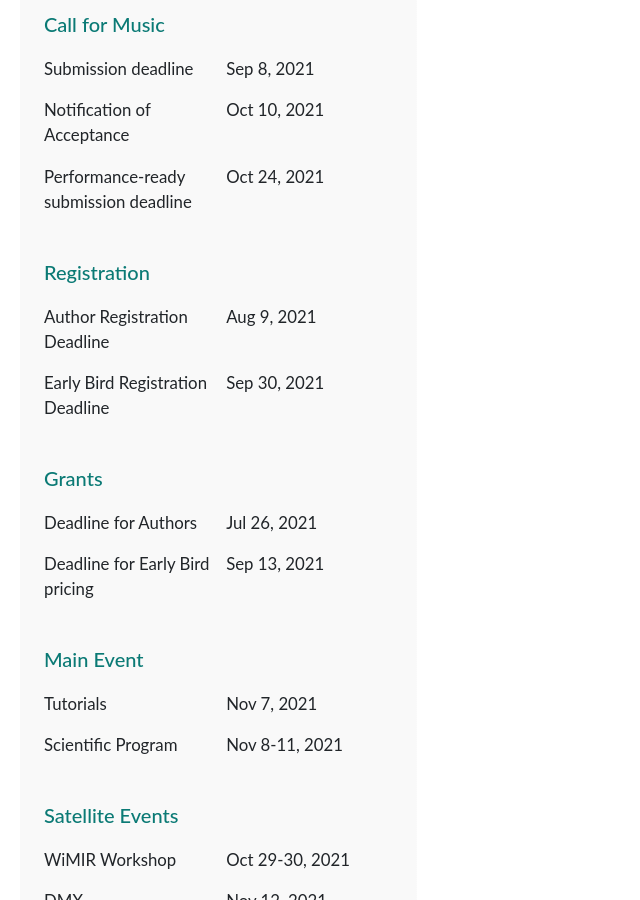
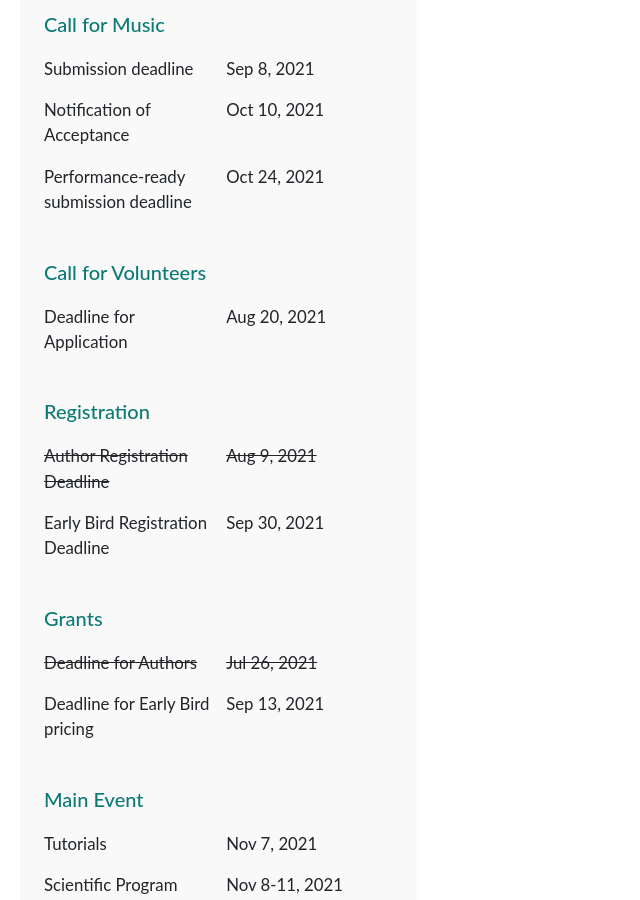
Before and after one commit to ismir2021/ismir2021.github.io, a Jekyll site: the page built from index.md, in a window 1280 px wide and 900 px high, scrolled down 1505 px. Shown: the whole window, without its empty margins (0-640 px from the left). Built offline with Jekyll 4.4.1, drawn with Linux system fonts in a browser that asks for light colours; nearby versions of some CDN libraries; comment, search, counter and statistics services are not loaded.

Commit message:
edited some deadlines

```diff
--- a/_data/deadlines.yml
+++ b/_data/deadlines.yml
@@ -3,8 +3,8 @@
   dates:
     - {name: "Abstract Submission", date: "May 8, 2021", done: true}
     - {name: "Final Submission", date: "May 15, 2021", done: true}
-    - {name: "Notification of Acceptance", date: "Jul 9, 2021", done: false}
-    - {name: "Camera Ready Upload", date: "Aug 2, 2021", done: false}
+    - {name: "Notification of Acceptance", date: "Jul 9, 2021", done: true}
+    - {name: "Camera Ready Upload", date: "Aug 2, 2021", done: true}
 - title: "Tutorials"
   url: "/cft/"
   dates:
@@ -14,7 +14,7 @@
 - title: "Late-breaking Demos"
   url: "/clbd/"
   dates:
-    - {name: "Submission open date", date: "Aug 20, 2021", done: false}
+    - {name: "Submission open date", date: "Aug 20, 2021", done: true}
     - {name: "Submission deadline", date: "Oct 11, 2021", done: false}
     - {name: "Notification of Acceptance", date: "Oct 26, 2021", done: false}
 - title: "Call for Music"
@@ -23,15 +23,19 @@
     - {name: "Submission deadline", date: "Sep 8, 2021", done: false}
     - {name: "Notification of Acceptance", date: "Oct 10, 2021", done: false}
     - {name: "Performance-ready submission deadline", date: "Oct 24, 2021", done: false}
+- title: "Call for Volunteers"
+  url: "#"
+  dates:
+    - {name: "Deadline for Application", date: "Aug 20, 2021", done: false}
 - title: "Registration"
   url: "/registration/"
   dates:
-    - {name: "Author Registration Deadline", date: "Aug 9, 2021", done: false}
+    - {name: "Author Registration Deadline", date: "Aug 9, 2021", done: true}
     - {name: "Early Bird Registration Deadline", date: "Sep 30, 2021", done: false}
 - title: "Grants"
   url: "#"
   dates:
-    - {name: "Deadline for Authors", date: "Jul 26, 2021", done: false}
+    - {name: "Deadline for Authors", date: "Jul 26, 2021", done: true}
     - {name: "Deadline for Early Bird pricing", date: "Sep 13, 2021", done: false}
 - title: "Main Event"
   url: "#"
```
